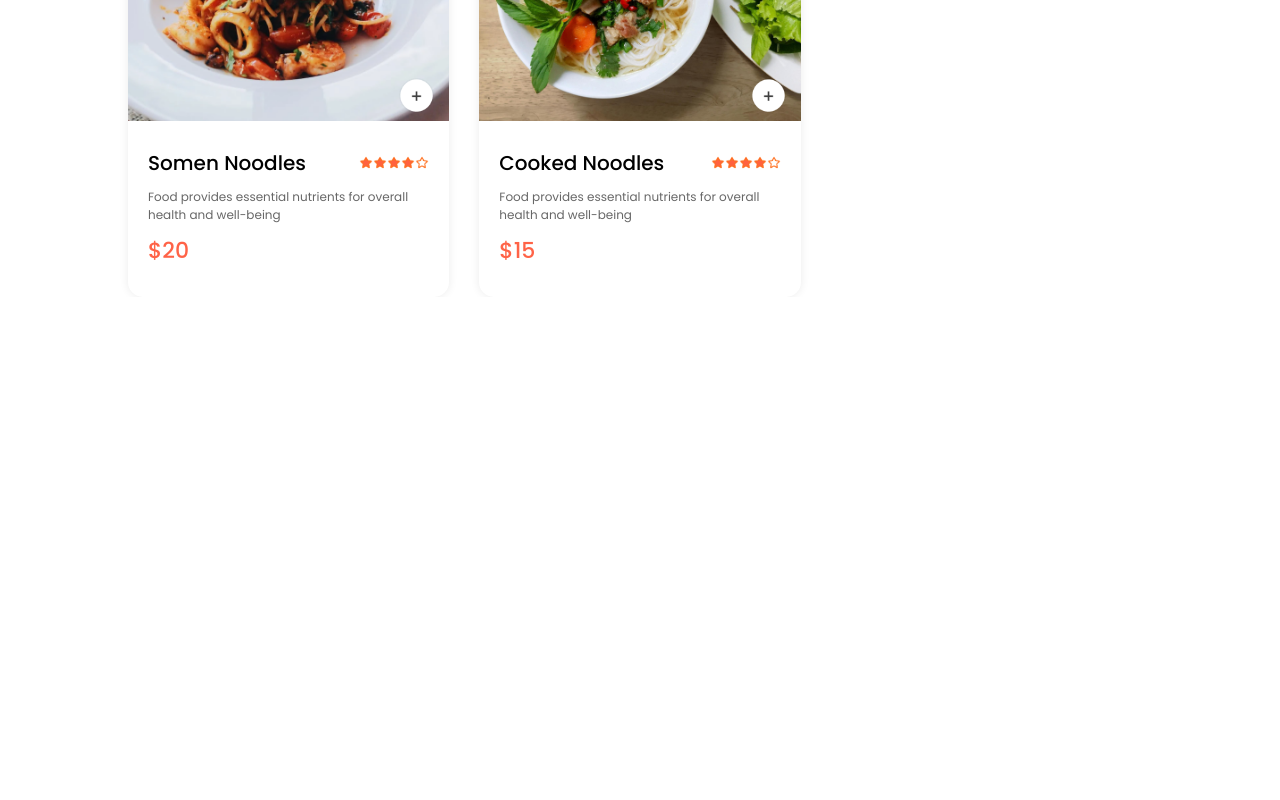
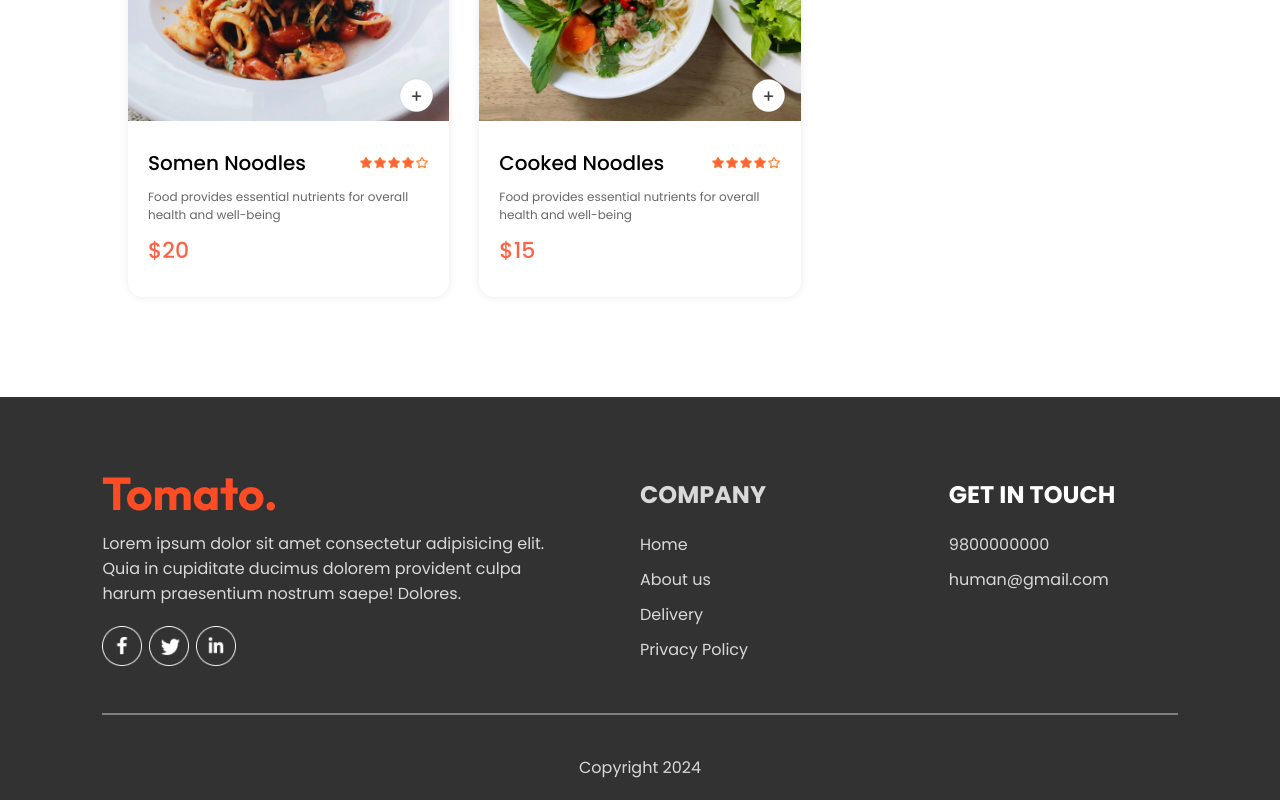
Before and after one commit to creation7654321/food-ordering-react, a React (Vite) app: page / in a window 1280 px wide. Shown: the part 5954-6754 px from the top of the page. Before the commit the page ends 6251 px from the top, so only its background shows below. Built offline with nearby package versions, Linux system fonts and the light colour scheme.

Commit message:
creating footer component

```diff
--- a/src/App.jsx
+++ b/src/App.jsx
@@ -4,9 +4,11 @@ import { Routes, Route} from 'react-router-dom'
 import Home from './pages/Home/Home'
 import Cart from './pages/Cart/Cart'
 import PlaceOrder from './pages/PlaceOrder/PlaceOrder'
+import Footer from './components/Footer/Footer'
 
 export default function App() {
   return (
+    <>
     <div className='app'>
       <Navbar />
       <Home />
@@ -16,5 +18,7 @@ export default function App() {
         <Route to="/order" element={<PlaceOrder/>} />
       </Routes>
     </div>
+    <Footer/>
+    </>
   )
 }
--- /dev/null
+++ b/src/components/Footer/Footer.css
@@ -0,0 +1,46 @@
+.footer{
+    color: #d9d9d9;
+    background-color: #323232;
+    display: flex;
+    flex-direction: column;
+    align-items: center;
+    gap: 20px;
+    padding: 20px 8vw;
+    padding-top: 80px;
+    margin-top: 100px;
+}
+.footer-content{
+    width: 100%;
+    display: grid;
+    grid-template-columns: 2fr 1fr 1fr;
+    gap:80px;
+
+}
+.footer-content-left ,.footer-content-right ,.footer-content-center {
+    display: flex;
+    flex-direction: column;
+    align-items: start;
+    gap:20px;
+
+}
+.footer-content-center li ,.footer-content-right li, .footer-content-left li{
+
+    list-style: none;
+    margin-bottom: 10px;
+    cursor: pointer;
+}
+.footer-content-right h2, .footer-content-left h2{
+    color: white;
+
+}
+.footer-social-icons img{
+    width: 40px;
+    margin-right: 7px;
+}
+.footer hr{
+    width: 100%;
+    height: 2px;
+    margin: 20px 0px;
+    background-color: grey;
+    border: none;
+}
--- /dev/null
+++ b/src/components/Footer/Footer.jsx
@@ -0,0 +1,42 @@
+import React from 'react'
+import './Footer.css'
+import { assets } from '../../assets/assets'
+export default function Footer() {
+  return (
+    <div className='footer' id='footer'>
+        <div className="footer-content">
+            <div className="footer-content-left">
+                <img src={assets.logo} alt="" />
+                <p>Lorem ipsum dolor sit amet consectetur adipisicing elit. Quia in cupiditate ducimus dolorem provident culpa harum praesentium nostrum saepe! Dolores.</p>
+                <div className="footer-social-icons">
+                    <img src={assets.facebook_icon} alt="" />
+                    <img src={assets.twitter_icon} alt="" />
+                    <img src={assets.linkedin_icon} alt="" />
+                </div>
+            </div>
+
+            <div className="footer-content-center">
+                <h2>COMPANY</h2>
+                <ul>
+                    <li>Home</li>
+                    <li>About us</li>
+                    <li>Delivery</li>
+                    <li>Privacy Policy</li>
+                </ul>
+            </div>
+
+            <div className="footer-content-right">
+                <h2>GET IN TOUCH</h2>
+                <ul>
+                    <li>9800000000</li>
+                    <li>human@gmail.com</li>
+                </ul>
+            </div>
+
+        </div>
+        <hr />
+        <p className='footer-copyright'>Copyright 2024 </p>
+
+    </div>
+  )
+}
```
